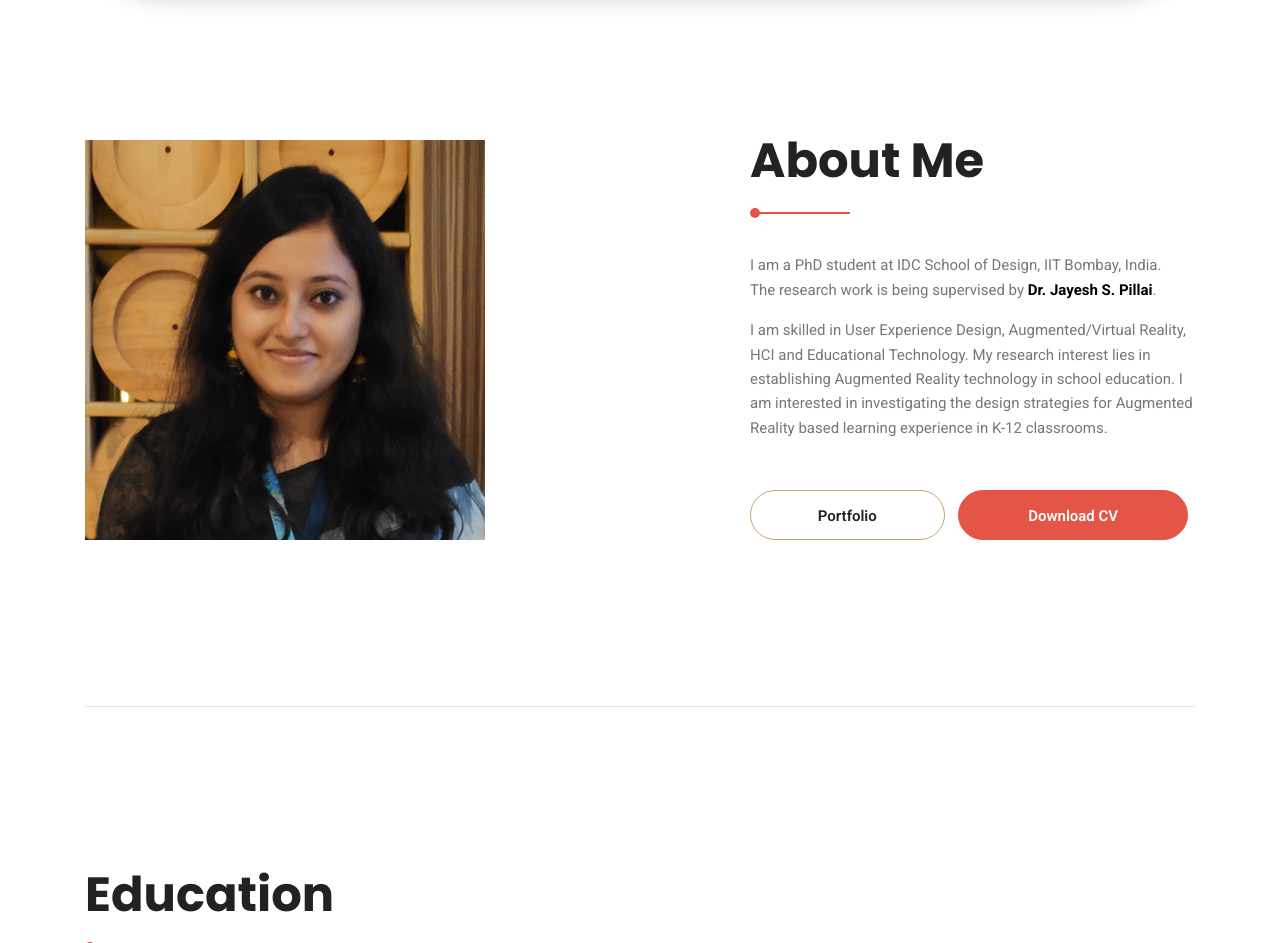
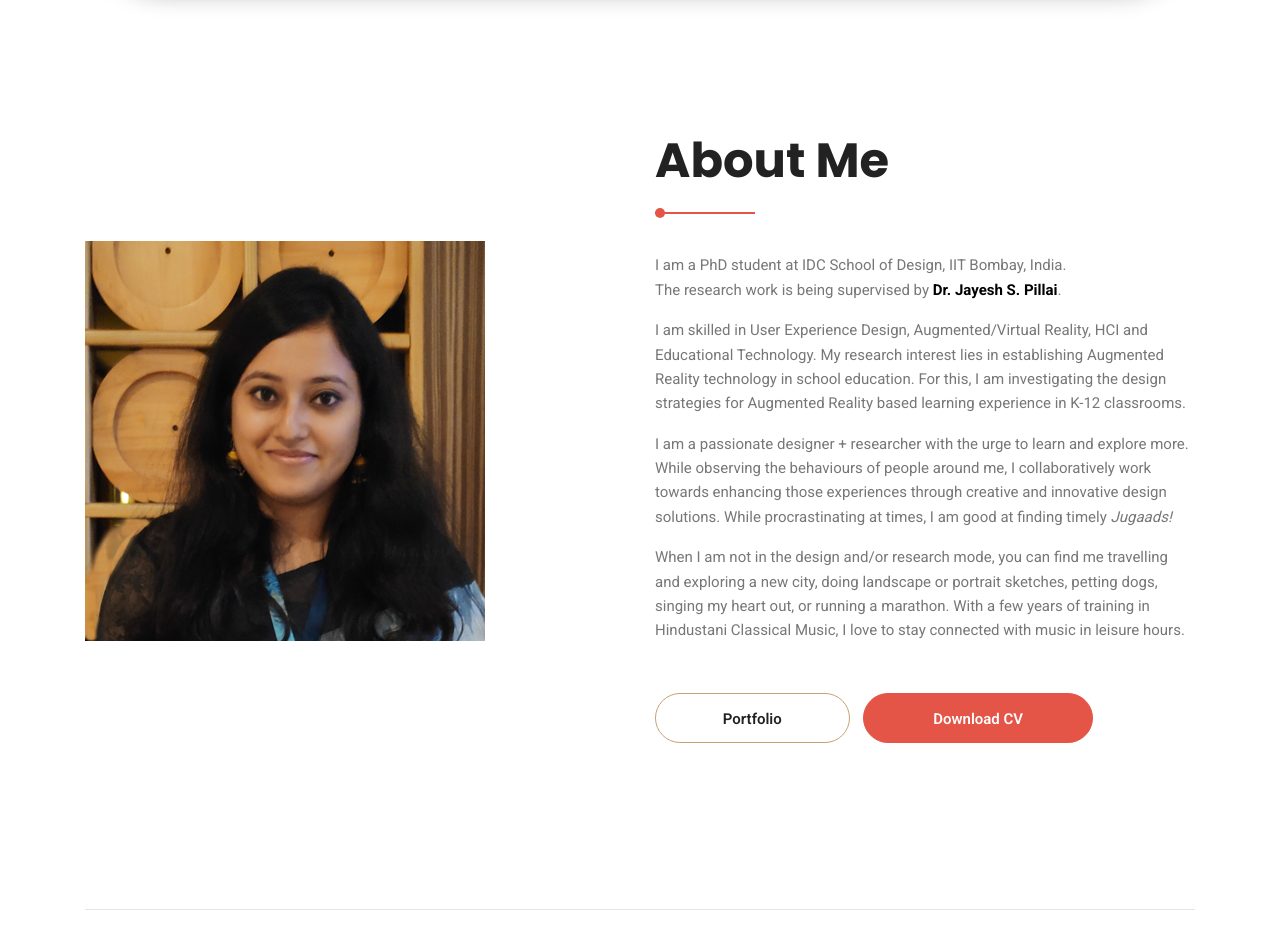
Before and after one commit to pratitisarkar/pratitisarkar.github.io, a plain HTML site: page index.html in a window 1280 px wide. Shown: the part 920-1863 px from the top of the page. Drawn offline with nearby package versions, Linux system fonts and the light colour scheme; some packages are replaced by stand-ins of ours.

Commit message:
Update index | about

```diff
--- a/index.html
+++ b/index.html
@@ -144,10 +144,10 @@
 	<section class="about-area section-gap">
 		<div class="container">
 			<div class="row align-items-center justify-content-between">
-				<div class="col-lg-6 about-left">
+				<div class="col-lg-5 about-left">
 					<img class="img-fluid" src="img/about-img.jpg" alt="">
 				</div>
-				<div class="col-lg-5 col-md-12 about-right">
+				<div class="col-lg-6 col-md-12 about-right">
 					<div class="section-title">
 						<h2>about me</h2>
 					</div>
@@ -156,10 +156,14 @@
 							I am a PhD student at IDC School of Design, IIT Bombay, India.<br>
 							The research work is being supervised by <a href="https://www.jayeshpillai.com/"target="_blank"><b style=color:black>Dr. Jayesh S. Pillai</b></a>.
 						</p>
-						<p>I am skilled in User Experience Design, Augmented/Virtual Reality, HCI and Educational Technology. My research interest lies in establishing Augmented Reality technology in school education. I am interested in investigating the design strategies for Augmented Reality based learning experience in K-12 classrooms.
+						<p>I am skilled in User Experience Design, Augmented/Virtual Reality, HCI and Educational Technology. My research interest lies in establishing Augmented Reality technology in school education. For this, I am investigating the design strategies for Augmented Reality based learning experience in K-12 classrooms.</p>
+
+						<p>I am a passionate designer + researcher with the urge to learn and explore more. While observing the behaviours of people around me, I collaboratively work towards enhancing those experiences through creative and innovative design solutions. While procrastinating at times, I am good at finding timely <i>Jugaads!</i></p>
+
+						<p>When I am not in the design and/or research mode, you can find me travelling and exploring a new city, doing landscape or portrait sketches, petting dogs, singing my heart out, or running a marathon. With a few years of training in Hindustani Classical Music, I love to stay connected with music in leisure hours.
 						</p>
 					</div>
-					<a href="https://www.behance.net/pratitisarkar" target="_blank" class="primary-btn white" data-text="Portfolio">
+					<a href="https://pratitisarkar.github.io/portfolio.html" target="_blank" class="primary-btn white" data-text="Portfolio">
 						<span>P</span>
 						<span>o</span>
 						<span>r</span>
```
